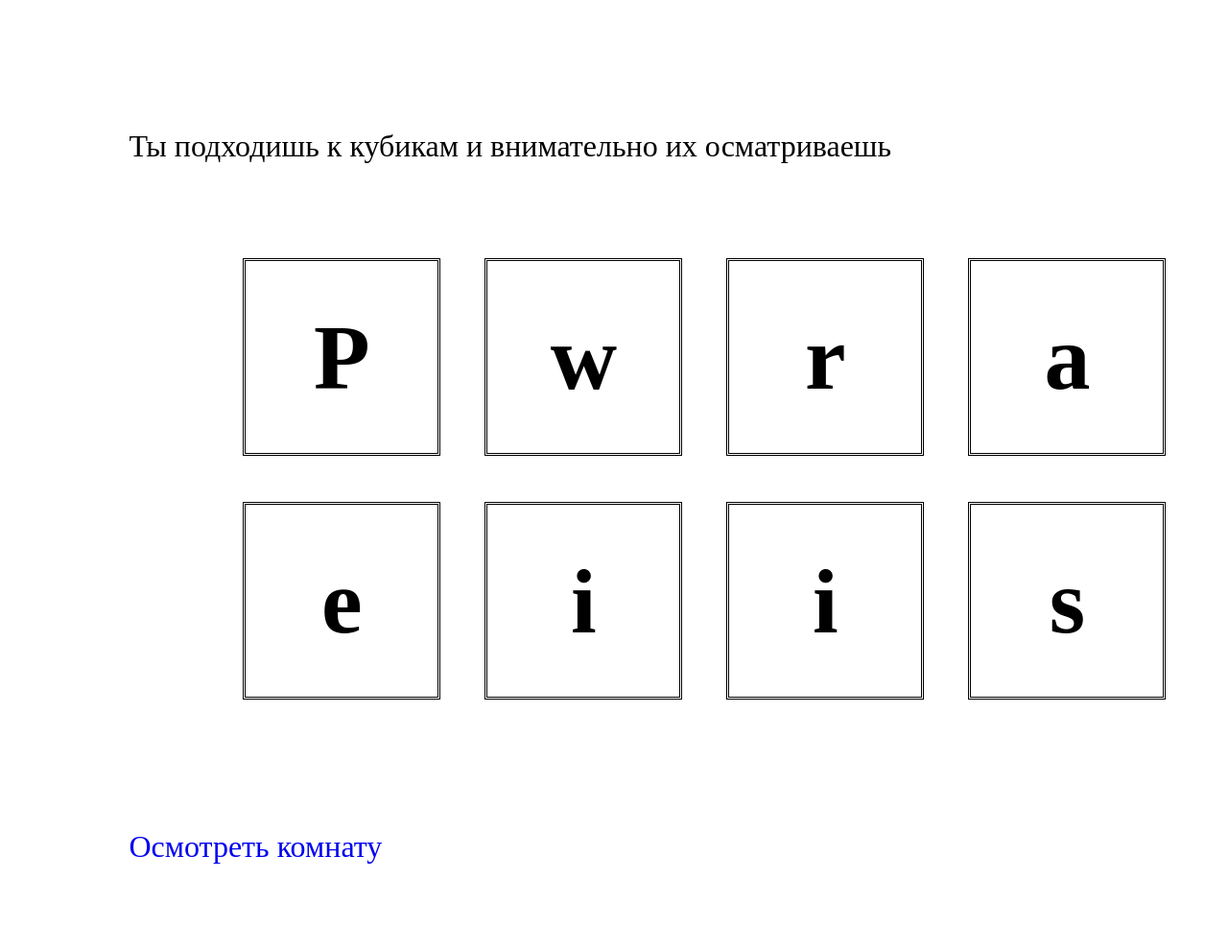
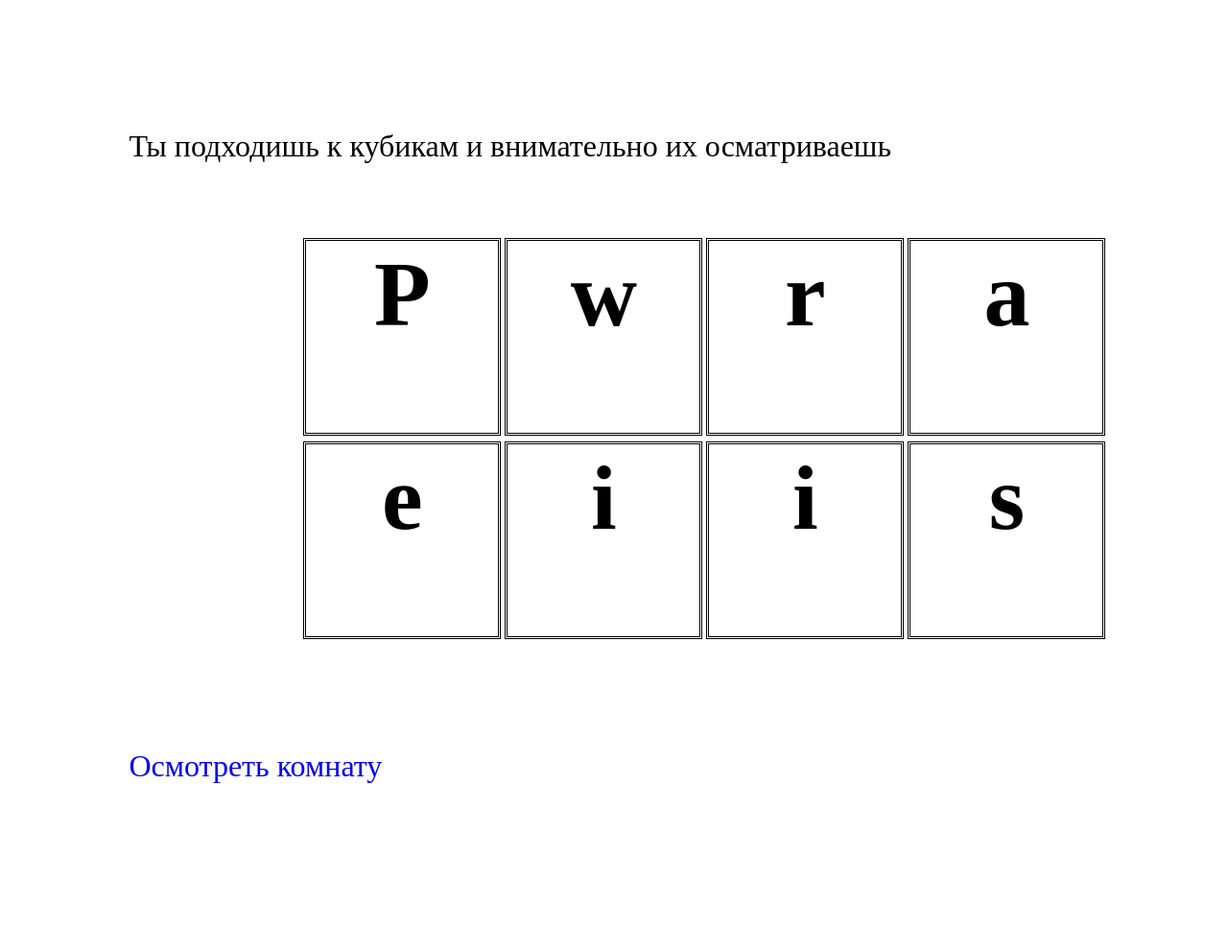
Before and after one commit to TimurNurlygayanov/qa_battle_heisenbug_edition, a Flask app: template templates/second_room_task.html in a window 1280 px wide; the page is wider, and only the part inside the window is pictured. Shown: the top 991 px of that part at 96% size. After the commit the page ends 816 px from the top of that part, so only its background shows below. Run offline with Flask 2, Linux system fonts and the light colour scheme; the template is opened without the code that fills it, so the values that code supplies are empty.

Commit message:
Experiments with table

```diff
--- a/templates/mystyle.css
+++ b/templates/mystyle.css
@@ -32,16 +32,16 @@
         border: double;
         width: 120px;
         height: 120px;
+
         text-align: center;
         vertical-align: middle;
-        display: table-cell;
+
+        //display: table-cell;
+
         background-color: #ffffff;
         font-size: 6rem;
   }
 
-  th {
-      padding: 20px;
-  }
 
   button {
       width: 100px;
--- a/templates/second_room_task.html
+++ b/templates/second_room_task.html
@@ -54,6 +54,9 @@ function changeColor(v)
 
 
     <br><br><br>
+
+
+
     <a href="/second_room_details.html">Осмотреть комнату</a><br>
 
 </div>
```
